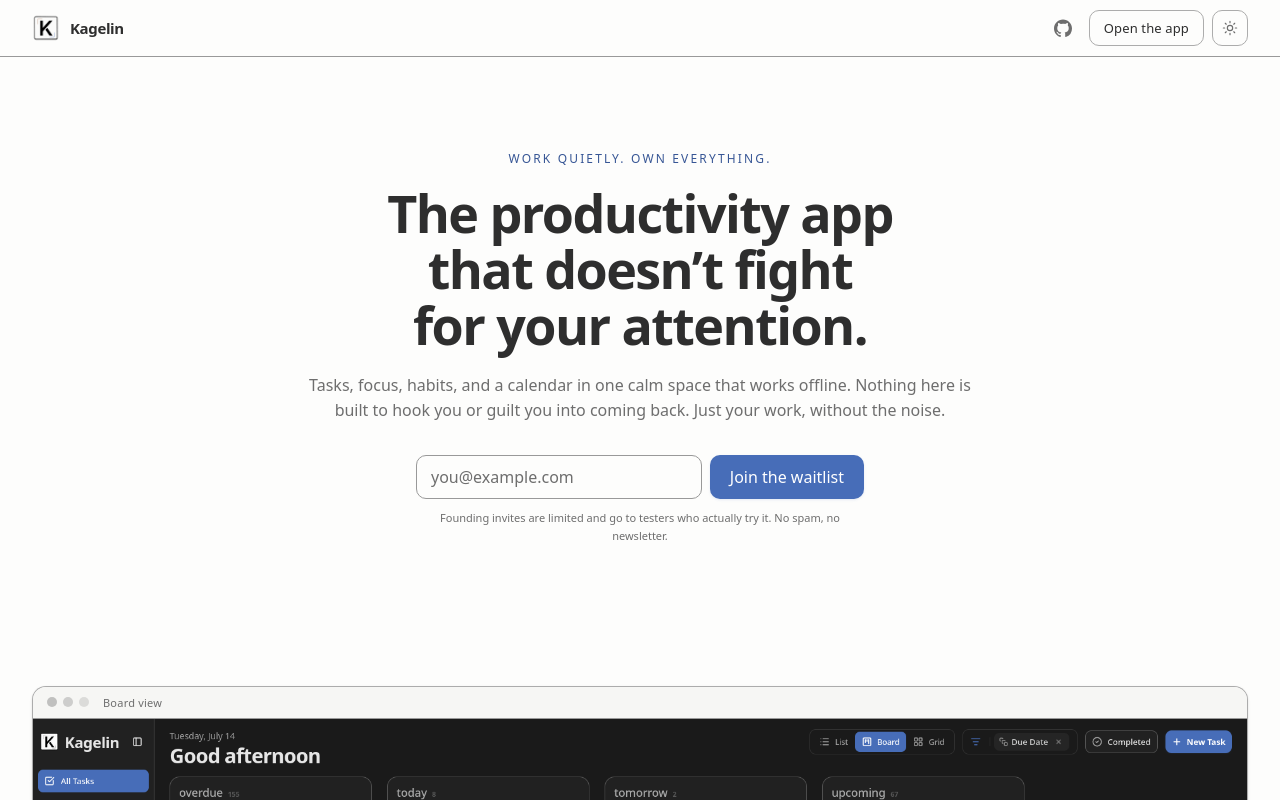
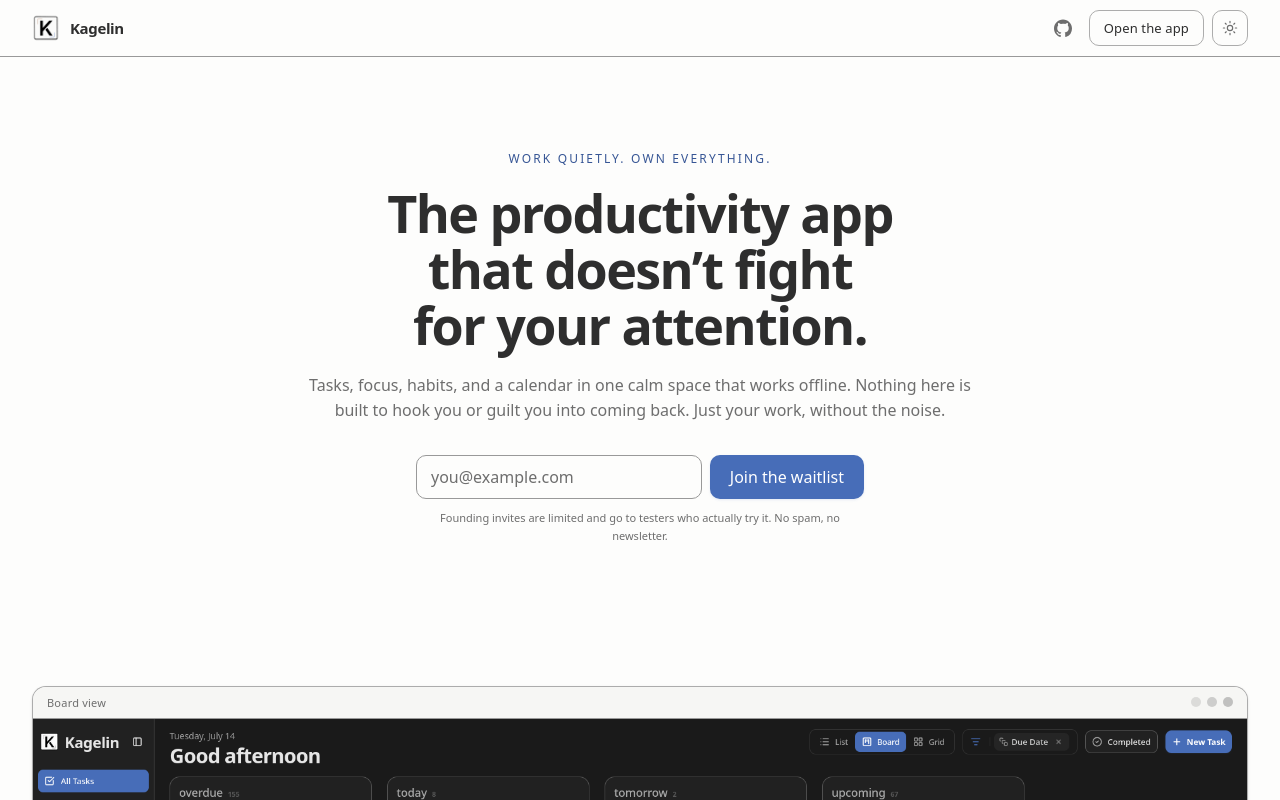
Before and after one commit to Achyuth072/kagelin-web, a Next.js app: page / in a window 1280 px wide. Shown: the top 800 px of the page. Built offline with nearby package versions, Linux system fonts and the light colour scheme; no server answers.

Commit message:
style: move screenshot window controls to the right

```diff
--- a/components/ScreenshotFrame.tsx
+++ b/components/ScreenshotFrame.tsx
@@ -35,12 +35,15 @@ export function ScreenshotFrame({
         className,
       )}
     >
-      {/* Matte window chrome — three dots, no gloss. */}
-      <div className="flex items-center gap-1.5 border-b border-border bg-secondary px-3.5 py-2.5">
-        <span className="h-2.5 w-2.5 rounded-full bg-muted-foreground/40" />
-        <span className="h-2.5 w-2.5 rounded-full bg-muted-foreground/30" />
-        <span className="h-2.5 w-2.5 rounded-full bg-muted-foreground/20" />
-        <span className="type-micro ml-2 text-muted-foreground">{alt}</span>
+      {/* Matte window chrome — label left, window controls right (Windows-style),
+          no gloss. */}
+      <div className="flex items-center justify-between border-b border-border bg-secondary px-3.5 py-2.5">
+        <span className="type-micro text-muted-foreground">{alt}</span>
+        <div className="flex items-center gap-1.5">
+          <span className="h-2.5 w-2.5 rounded-full bg-muted-foreground/20" />
+          <span className="h-2.5 w-2.5 rounded-full bg-muted-foreground/30" />
+          <span className="h-2.5 w-2.5 rounded-full bg-muted-foreground/40" />
+        </div>
       </div>
 
       {ready ? (
```
